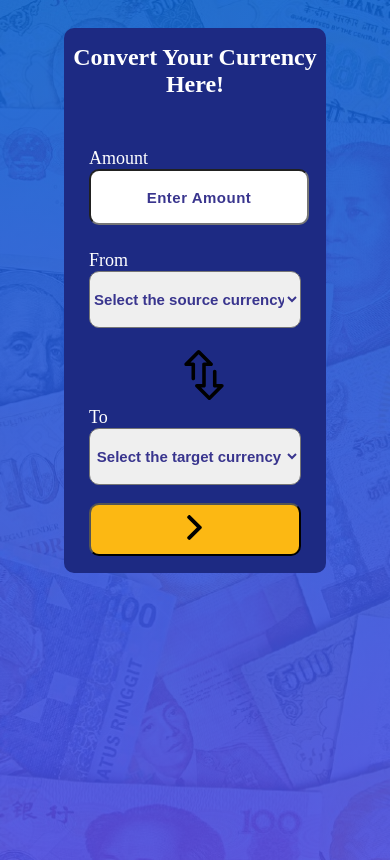
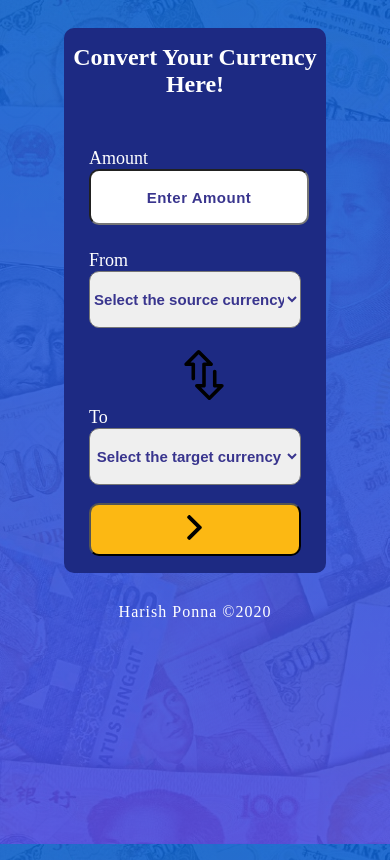
Before and after one commit to harish-ponna/netlify-currency-converter, a website built with Parcel: page index.html in a window 390 px wide. Built offline with nearby package versions, Linux system fonts and the light colour scheme.

Commit message:
finished

```diff
--- a/app.js
+++ b/app.js
@@ -659,35 +659,40 @@ function loadCurrencyNames(parameter) {
     }
 }
 
-loadCurrencyNames (document.querySelector(".sourcecurrency"))
-loadCurrencyNames (document.querySelector(".targetcurrency"))
+loadCurrencyNames(document.querySelector(".sourcecurrency"))
+loadCurrencyNames(document.querySelector(".targetcurrency"))
 
-document.querySelector("form").addEventListener("submit", function(event){
+document.querySelector("form").addEventListener("submit", function (event) {
     event.preventDefault()
     var amount = $(".amount").val();
-    var sourceCurrency=document.querySelector(".sourcecurrency").value;
-    var targetCurrency=document.querySelector(".targetcurrency").value;
+    if (isNaN(amount)) {
+        alert("Please enter valid input")
+    }
+    else {
+        var sourceCurrency = document.querySelector(".sourcecurrency").value;
+        var targetCurrency = document.querySelector(".targetcurrency").value;
         fetch(`https://free.currconv.com/api/v7/convert?q=${sourceCurrency}_${targetCurrency}&compact=ultra&apiKey=1c1db4443e8a97f83ceb`)
-    .then(function(response){
+            .then(function (response) {
                 return response.json();
-    }).then(function(responseJson){
+            }).then(function (responseJson) {
                 return responseJson[`${sourceCurrency}_${targetCurrency}`];
-    }).then(function(total){
+            }).then(function (total) {
                 console.log(total);
                 var totalAmount = Math.round(amount * total)
-        var source=document.querySelector(".source")
-        var target=document.querySelector(".target")
+                var source = document.querySelector(".source")
+                var target = document.querySelector(".target")
                 var rates = document.querySelector(".rates")
-        var pTag1=document.createElement("p");
-        pTag1.textContent=amount+" "+sourceCurrency+" = ";
-        var pTag2=document.createElement("h5");
-        pTag2.textContent=" "+totalAmount+" "+targetCurrency;
-        var pTag3=document.createElement("p");
-        pTag3.textContent="1 "+sourceCurrency+" = "+total+" "+targetCurrency;
-        source.innerHTML=pTag1.textContent;
-        target.innerHTML=pTag2.textContent;
-        rates.innerHTML=pTag3.textContent;
-        document.querySelector(".results").style.display='block';
+                var pTag1 = document.createElement("p");
+                pTag1.textContent = amount + " " + sourceCurrency + " = ";
+                var pTag2 = document.createElement("h5");
+                pTag2.textContent = " " + totalAmount + " " + targetCurrency;
+                var pTag3 = document.createElement("p");
+                pTag3.textContent = "1 " + sourceCurrency + " = " + total + " " + targetCurrency;
+                source.innerHTML = pTag1.textContent;
+                target.innerHTML = pTag2.textContent;
+                rates.innerHTML = pTag3.textContent;
+                document.querySelector(".results").style.display = 'block';
 
             })
+    }
 })
--- a/index.html
+++ b/index.html
@@ -52,6 +52,7 @@
 
     </div>
 
+    <div class="copy-right"><p>Harish Ponna ©2020</p></div>
 
 
     <script src="https://cdn.jsdelivr.net/npm/jquery@3.4.1/dist/jquery.min.js"></script>
--- a/style.css
+++ b/style.css
@@ -3,7 +3,8 @@ body{
     background-image: linear-gradient(rgba(12, 96, 206, 0.9),rgba(73, 76, 224, 0.9)), url("15065619-background-of-asian-currency.jpg");
     background-size: cover;
     background-position: center;
-    height: 100vh;
+    background-attachment: fixed;
+    min-height: 100vh;
 
 }
 
@@ -132,6 +133,16 @@ select{
     color: #e04646;
 }
 
+.copy-right{
+    position: fixed;
+    color: white;
+    letter-spacing: 1px;
+    top:90%;
+    left: 45%;
+}
+
+
+
 @media only screen and (max-width: 1200px) {
     .col1, .col2, .col3{
         width: 100%;
@@ -170,4 +181,14 @@ select{
         top:20px
     }
 
+    .copy-right{
+        position: fixed;
+        color: white;
+        letter-spacing: 1px;
+        top:0%;
+        left: 0%;
+        position: relative;
+        text-align: center;
+        margin-top: 10%;
+    }
   }
```
Lines whose indentation alone changed are shown as unchanged.
